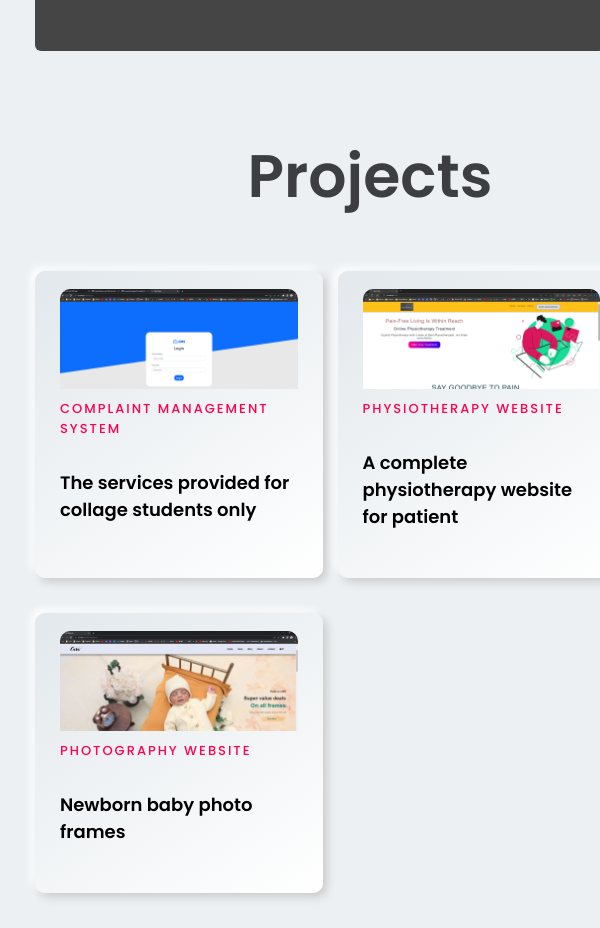
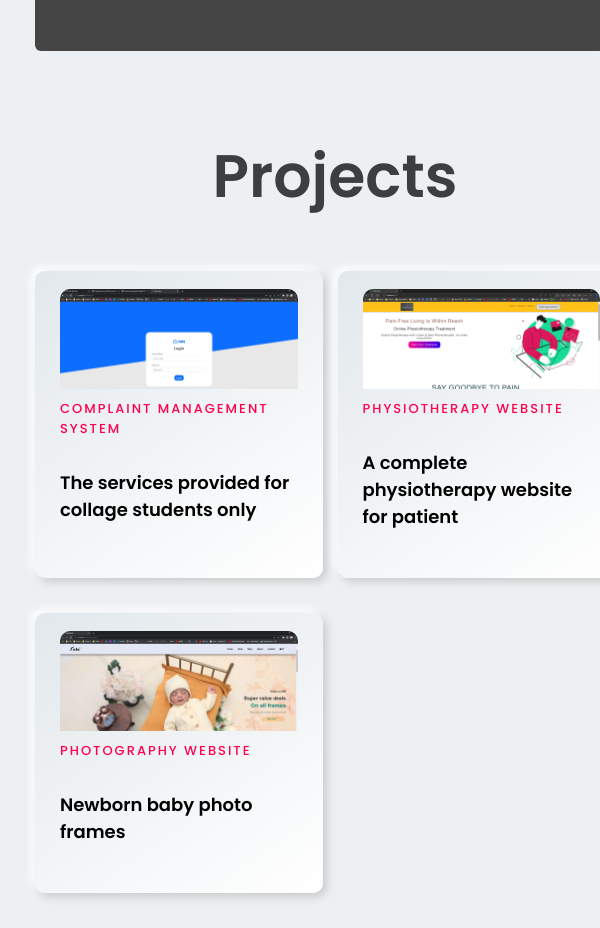
Before and after one commit to priyanshuuranjan/Portfolio, a React (Create React App) app: page / in a window 600 px wide. Shown: the part 1880-2808 px from the top of the page. Built offline with nearby package versions, Linux system fonts and the light colour scheme.

Commit message:
some changes for phone screen

```diff
--- a/src/Components/Head/Header.js
+++ b/src/Components/Head/Header.js
@@ -30,7 +30,7 @@ const Header = () => {
         <div className="container d_flex">
           <div className="logo">
             {/* Navbar logo */}
-            <img src={logo} alt="" />
+            <img src={logo} alt=""  />
           </div>
 
           <div className="navlink">
--- a/src/Components/Hero/Home.js
+++ b/src/Components/Hero/Home.js
@@ -77,7 +77,7 @@ const Home = () => {
           </div>
           <div className="right">
             <div className="right_img">
-              <img src={hero1} alt="" />
+              <img src={hero1} alt="" style={{width: "100%"}}/>
             </div>
           </div>
         </div>
--- a/src/Components/Portfolio/Portfolio.css
+++ b/src/Components/Portfolio/Portfolio.css
@@ -239,7 +239,7 @@ body.active-modal {
     overflow: hidden;
     transition: 0.5s;
   }
-  .project {
+  .Projects {
     margin-left: 70px;
   }
 
@@ -248,7 +248,6 @@ body.active-modal {
     position: relative;
     margin-left: 30px;
   }
-
 
   .Portfolio .box {
     border-radius: 10px;
--- a/src/Components/Portfolio/Portfolio.js
+++ b/src/Components/Portfolio/Portfolio.js
@@ -11,7 +11,7 @@ const Portfolio = () => {
         <div className="container">
           <div className="heading text-center ">
             {/* <h4>Projects And Certificates</h4> */}
-            <h1 className="project"> Projects</h1>
+            <h1 className="Projects"> Projects</h1>
           </div>
 
           <div className="content grid">
```
